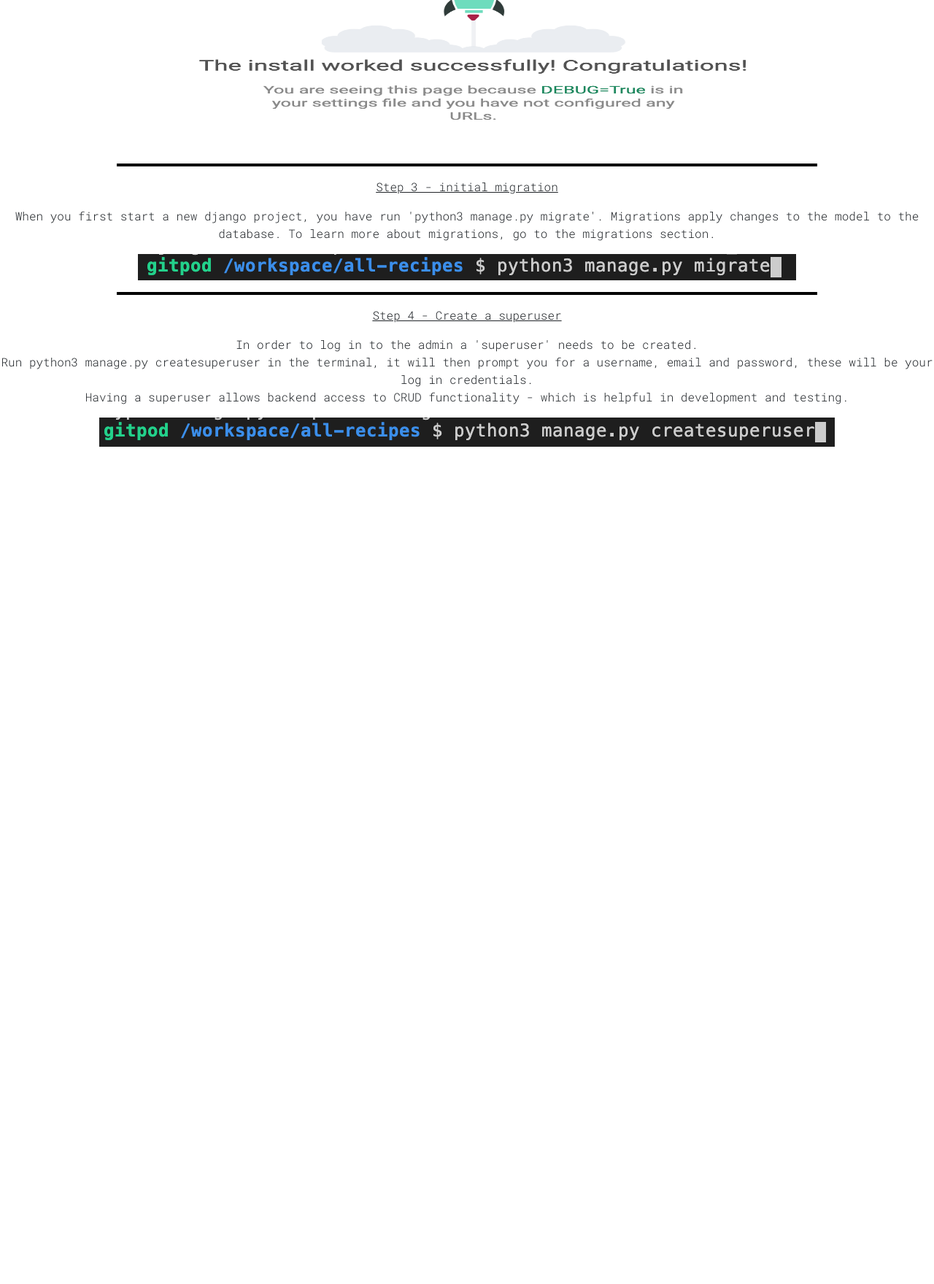
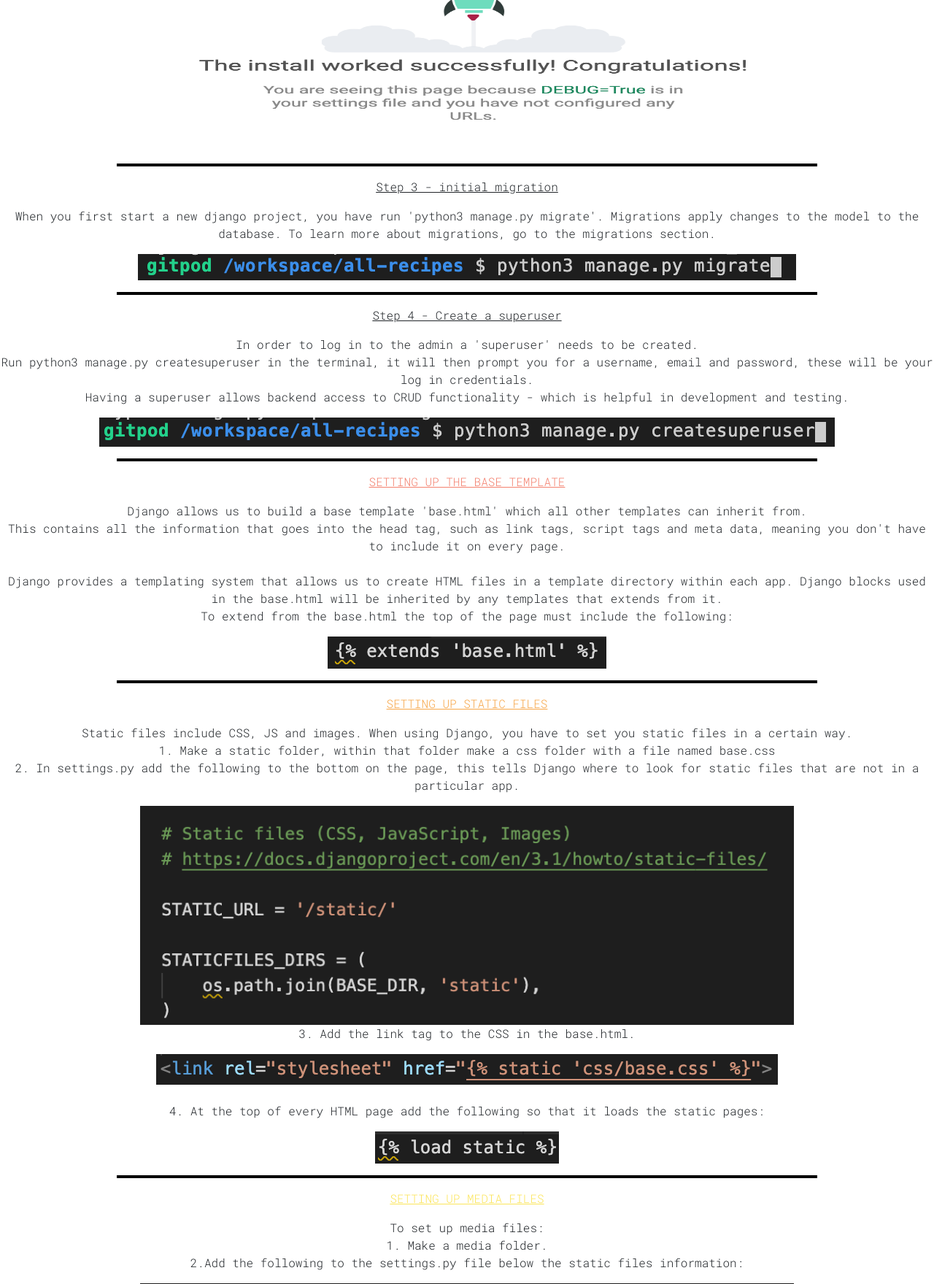
Before and after one commit to cnridley/c-squared-tutorials, a Django app: page /djangopage/djangopage/setting_up in a window 1280 px wide. Shown: the part 1680-3439 px from the top of the page at 73% size. Before the commit the page ends 2292 px from the top, so only its background shows below. Run offline with Django 3.2, Linux system fonts and the light colour scheme; some libraries are stand-ins or nearby versions.

Commit message:
finished setting up page by adding setting up the base.html and setting up the static and media files

```diff
--- a/djangopage/templates/setting_up.html
+++ b/djangopage/templates/setting_up.html
@@ -21,7 +21,7 @@
 </p>
 <hr>
 <p> <u>Step 1</u> <br>
-    In the terminal use 'pip3 install django' - the 3 is used, so that it is installed for python version 3.<br>
+    In the terminal use 'pip3 install django' - the 3 is used so that it is installed for python version 3.<br>
     If you ever need to check what version of python you are using use 'python --version' in the terminal.
 </p>
 <img src="../../media/step-1.png" class="Step1">
@@ -74,5 +74,46 @@
 </p>
 <img src="../../media/step-6.png" class="Step1">
 <br>
+<hr>
+<p style="text-decoration: underline; text-transform: uppercase; color: #f4816f;">Setting up the base template</p>
+<p>
+    Django allows us to build a base template 'base.html' which all other templates can inherit from.<br>
+    This contains all the information that goes into the head tag, such as link tags, script tags and meta data, meaning
+    you don't have to include it on every page. <br><br>
+    Django provides a templating system that allows us to create HTML files in a template directory within each app.
+    Django blocks used in the base.html will be inherited by any templates that extends from it.<br>
+    To extend from the base.html the top of the page must include the following:
+</p>
+    <img src="../../media/base.png" class="Step1">
 <br>
+<hr>
+<p style="text-decoration: underline; text-transform: uppercase; color: #f7a74a;">Setting Up Static Files</p>
+<p>
+    Static files include CSS, JS and images. When using Django, you have to set you static files in a certain way. <br>
+    1. Make a static folder, within that folder make a css folder with a file named base.css <br>
+    2. In settings.py add the following to the bottom on the page, this tells Django where to look for static files
+    that are not in a particular app.
+</p>
+<img src="../../media/static.png" class="step4"><br>
+<p>
+    3. Add the link tag to the CSS in the base.html.
+</p>
+<img src="../../media/staticlink.png" class="step1"><br><br>
+<p>
+    4. At the top of every HTML page add the following so that it loads the static pages:
+</p>
+<img src="../../media/loadstatic.png" class="step1"><br>
+<hr>
+<p style="text-decoration: underline; text-transform: uppercase; color: #fbe55b;">Setting up Media files</p>
+<p>To set up media files:<br>
+    1. Make a media folder.<br>
+    2.Add the following to the settings.py file below the static files information:
+</p>
+<img src="../../media/media.png" class="step4"><br>
+<p>
+    3. In the project level urls.py file add the following:
+</p>
+<img src="../../media/mediaurl.png" class="step4"><br><br>
+
+<p>The Django project should now be set up. </p>
 {% endblock %}
--- a/static/css/django.css
+++ b/static/css/django.css
@@ -16,6 +16,6 @@
 
     .step4 {
         height: 200px;
-        width: 500px;
+        width: 350px;
     }
 }
```
Also changed, not shown: media/base.png (added), media/loadstatic.png (added), media/media.png (added), media/mediaurl.png (added), media/static.png (added), media/staticlink.png (added).
